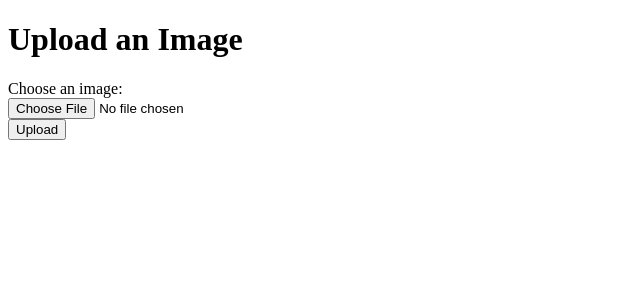
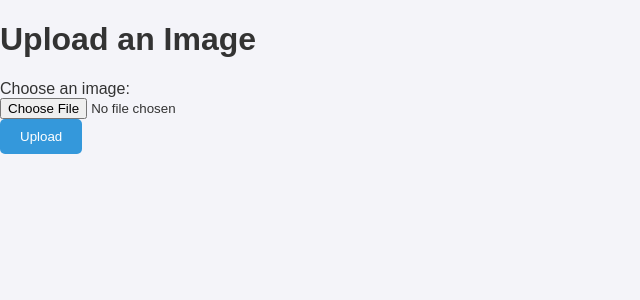
Before and after one commit to grant-he/geoknowr, a React (Create React App) app in the folder frontend/: page / in a window 1280 px wide. Shown: the top 300 px of the page, without its empty margins (0-640 px from the left). Built offline with nearby package versions, Linux system fonts and the light colour scheme.

Commit message:
updates
Signed-off-by: Cindy Zhang <cindyzyx9@gmail.com>

```diff
--- /dev/null
+++ b/frontend/src/App.css
@@ -0,0 +1,36 @@
+body {
+  font-family: 'Arial', sans-serif;
+  background-color: #f4f4f9;
+  color: #333;
+  margin: 0;
+  padding: 0;
+}
+
+.container {
+  display: flex;
+  justify-content: center;
+  align-items: center;
+  height: 100vh;
+}
+
+.card {
+  padding: 20px;
+  background-color: #fff;
+  border-radius: 10px;
+  box-shadow: 0 4px 8px rgba(0, 0, 0, 0.1);
+  margin: 10px;
+}
+
+button {
+  background-color: #3498db;
+  padding: 10px 20px;
+  color: white;
+  border: none;
+  border-radius: 5px;
+  cursor: pointer;
+  transition: background-color 0.3s ease;
+}
+
+button:hover {
+  background-color: #2980b9;
+}
--- a/frontend/src/App.js
+++ b/frontend/src/App.js
@@ -1,4 +1,5 @@
 import React, { useState } from 'react';
+import './App.css'
 
 function App() {
     const [page, setPage] = useState('upload'); // 'upload', 'loading', 'result'
@@ -36,10 +37,12 @@ function App() {
 
     if (page === 'result') {
         return (
-            <div>
+            <div className="result-page">
                 <h1>Analysis Result</h1>
-                <pre>{JSON.stringify(result, null, 2)}</pre>
-                <button onClick={() => setPage('upload')}>Upload Another Image</button>
+                <pre className="result-data">{JSON.stringify(result, null, 2)}</pre>
+                <button className="upload-again-btn" onClick={() => setPage('upload')}>
+                    Upload Another Image
+                </button>
             </div>
         );
     }
```
